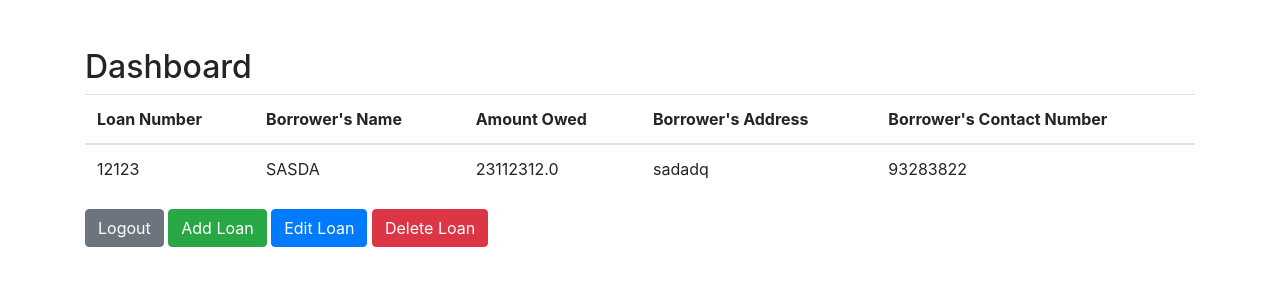
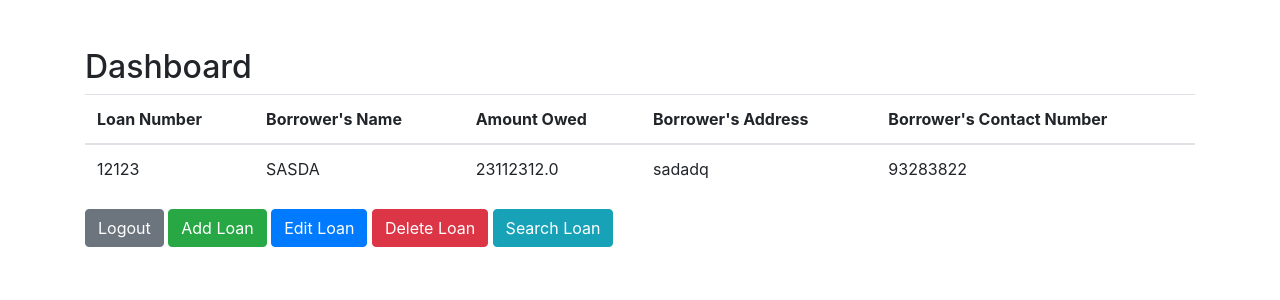
Before and after one commit to Spinal-Tap369/Debt-Collection, a Flask app: page /loan_dashboard in a window 1280 px wide. Shown: the top 300 px of the page. Run offline with Flask 3, Linux system fonts and the light colour scheme; the first user in the database is signed in; some libraries are stand-ins or nearby versions.

Commit message:
Added the feature for searching loans through User Dashboard

```diff
--- a/forms.py
+++ b/forms.py
@@ -1,5 +1,5 @@
 from flask_wtf import FlaskForm
-from wtforms import StringField, PasswordField, DateField, RadioField
+from wtforms import StringField, PasswordField, DateField, RadioField, SubmitField
 from wtforms.validators import DataRequired, EqualTo
 
 # Forms
@@ -30,3 +30,7 @@ class EditLoanForm(FlaskForm):
 class DeleteLoanForm(FlaskForm):
     loan_number = StringField('Loan Number', validators=[DataRequired()])
     password = PasswordField('Password', validators=[DataRequired()])
+
+class SearchLoanForm(FlaskForm):
+    loan_number = StringField('Loan Number', validators=[DataRequired()])
+    submit = SubmitField('Search')
--- a/main.py
+++ b/main.py
@@ -1,7 +1,7 @@
 # main.py
-from flask import Flask, render_template, redirect, url_for, flash, request
+from flask import  render_template, redirect, url_for, flash, request, jsonify
 from models import app, db, User, Loan
-from forms import LoginForm, RegistrationForm, AddLoanForm, EditLoanForm, DeleteLoanForm
+from forms import LoginForm, RegistrationForm, AddLoanForm, EditLoanForm, DeleteLoanForm, SearchLoanForm
 from flask_login import LoginManager, UserMixin, login_user, login_required, logout_user, current_user
 from werkzeug.security import generate_password_hash, check_password_hash
 
@@ -125,6 +125,50 @@ def delete_loan():
     return render_template('delete_loan.html', form=form)
 
 
+@app.route('/get_loan_details', methods=['GET'])
+@login_required
+def get_loan_details():
+    loan_number = request.args.get('loan_number')
+    loan = Loan.query.filter_by(loan_number=loan_number).first()
+
+    if loan:
+        loan_details = {
+            'loan_number': loan.loan_number,
+            'borrower_name': loan.borrower_name,
+            'amount_owed': loan.amount_owed,
+            'borrower_address': loan.borrower_address,
+            'borrower_contact_number': loan.borrower_contact_number
+        }
+        return jsonify(loan_details)
+
+    return jsonify({'error': 'Loan not found'}), 404
+
+
+@app.route('/search_loan', methods=['GET', 'POST'])
+@login_required
+def search_loan():
+    form = SearchLoanForm()  # You need to create a WTForms form for this
+
+    if form.validate_on_submit():
+        loan_number = form.loan_number.data
+        loan = Loan.query.filter_by(loan_number=loan_number).first()
+
+        if loan:
+            loan_details = {
+                'loan_number': loan.loan_number,
+                'borrower_name': loan.borrower_name,
+                'amount_owed': loan.amount_owed,
+                'borrower_address': loan.borrower_address,
+                'borrower_contact_number': loan.borrower_contact_number
+            }
+            return render_template('search_loan.html', loan_details=loan_details)
+
+        flash('Loan not found.', 'danger')
+
+    return render_template('search_loan.html', form=form)
+
+
+
 # Implement other routes for add, edit, delete, and superadmin_dashboard
 
 
--- a/templates/loan_dashboard.html
+++ b/templates/loan_dashboard.html
@@ -37,6 +37,7 @@
     <a href="{{ url_for('add_loan') }}" class="btn btn-success">Add Loan</a>
     <a href="{{ url_for('edit_loan') }}" class="btn btn-primary">Edit Loan</a>
     <a href="{{ url_for('delete_loan') }}" class="btn btn-danger">Delete Loan</a>
+    <a href="{{ url_for('search_loan') }}" class="btn btn-info">Search Loan</a> <!-- Added link to the search page -->
 </div>
 
 </body>
```
Also changed, not shown: templates/search_loan.html (added, +63 -0 lines).
